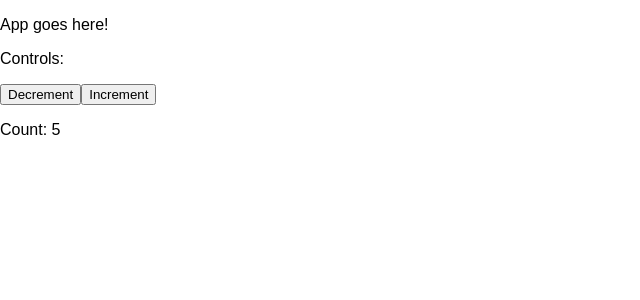
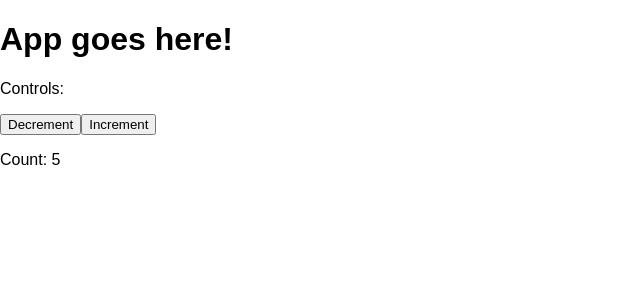
Before and after one commit to dan1elhughes/react-tutorial, a React (Create React App) app: page / in a window 1280 px wide. Shown: the top 300 px of the page, without its empty margins (0-640 px from the left). Built offline with nearby package versions, Linux system fonts and the light colour scheme.

Commit message:
Move header into new component

```diff
--- a/src/App.js
+++ b/src/App.js
@@ -3,6 +3,7 @@ import './App.css';
 
 import Count from './components/Count/Count';
 import Controls from './components/Controls/Controls';
+import Header from './components/Header/Header';
 
 class App extends Component {
 	constructor(props) {
@@ -33,7 +34,7 @@ class App extends Component {
 	render() {
 		return (
 			<div className="App">
-				<p>App goes here!</p>
+				<Header>App goes here!</Header>
 				<Controls
 					onIncrement={this.handleIncrement}
 					onDecrement={this.handleDecrement}
--- /dev/null
+++ b/src/components/Header/Header.js
@@ -0,0 +1,16 @@
+import React from 'react';
+import PropTypes from 'prop-types';
+
+import './Header.css';
+
+const Header = ({ children }) => (
+	<div className="Header">
+		<h1>{ children }</h1>
+	</div>
+);
+
+Header.propTypes = {
+	children: PropTypes.node.isRequired,
+};
+
+export default Header;
```
Also changed, not shown: src/components/Header/Header.css (added).
